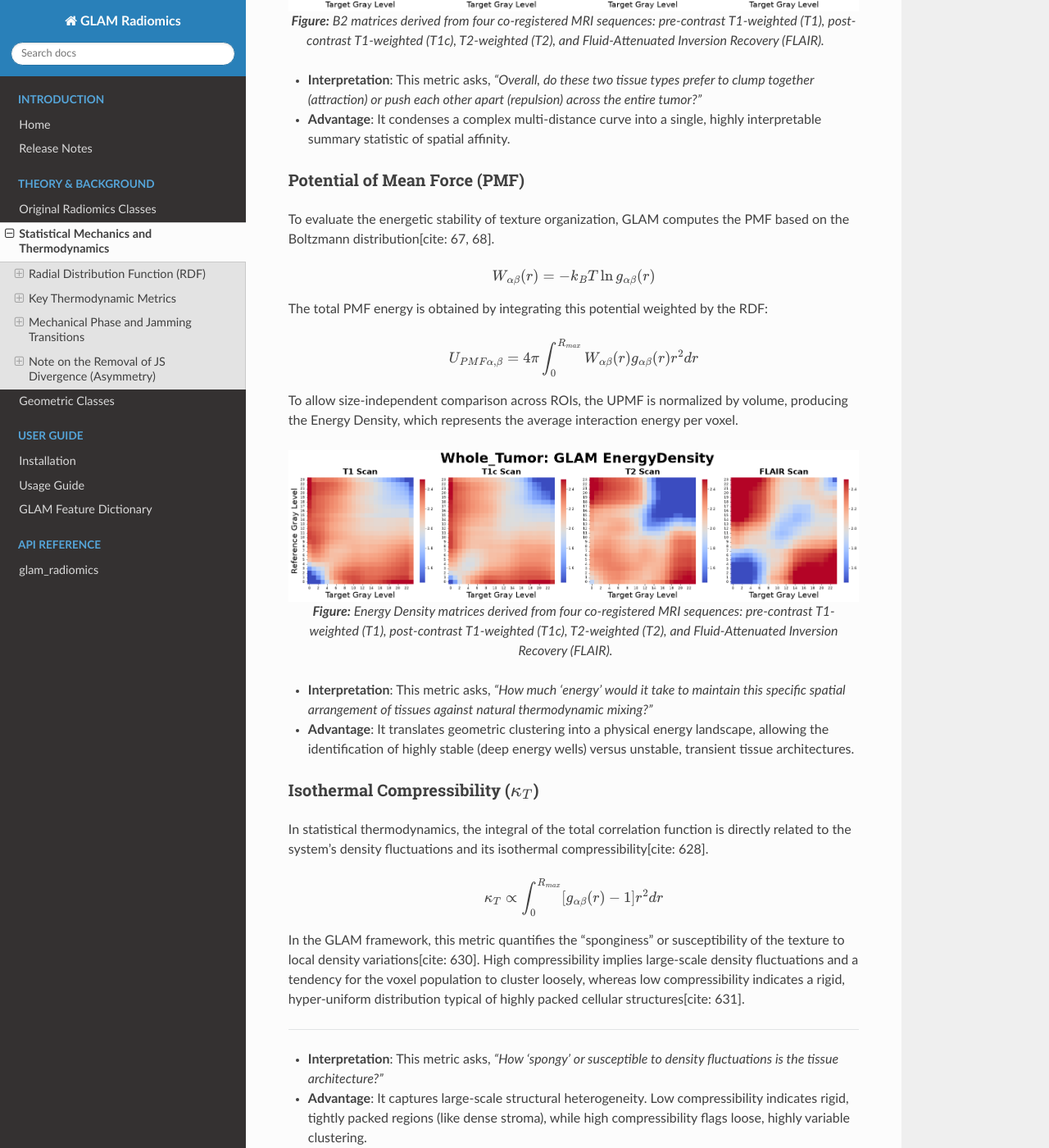
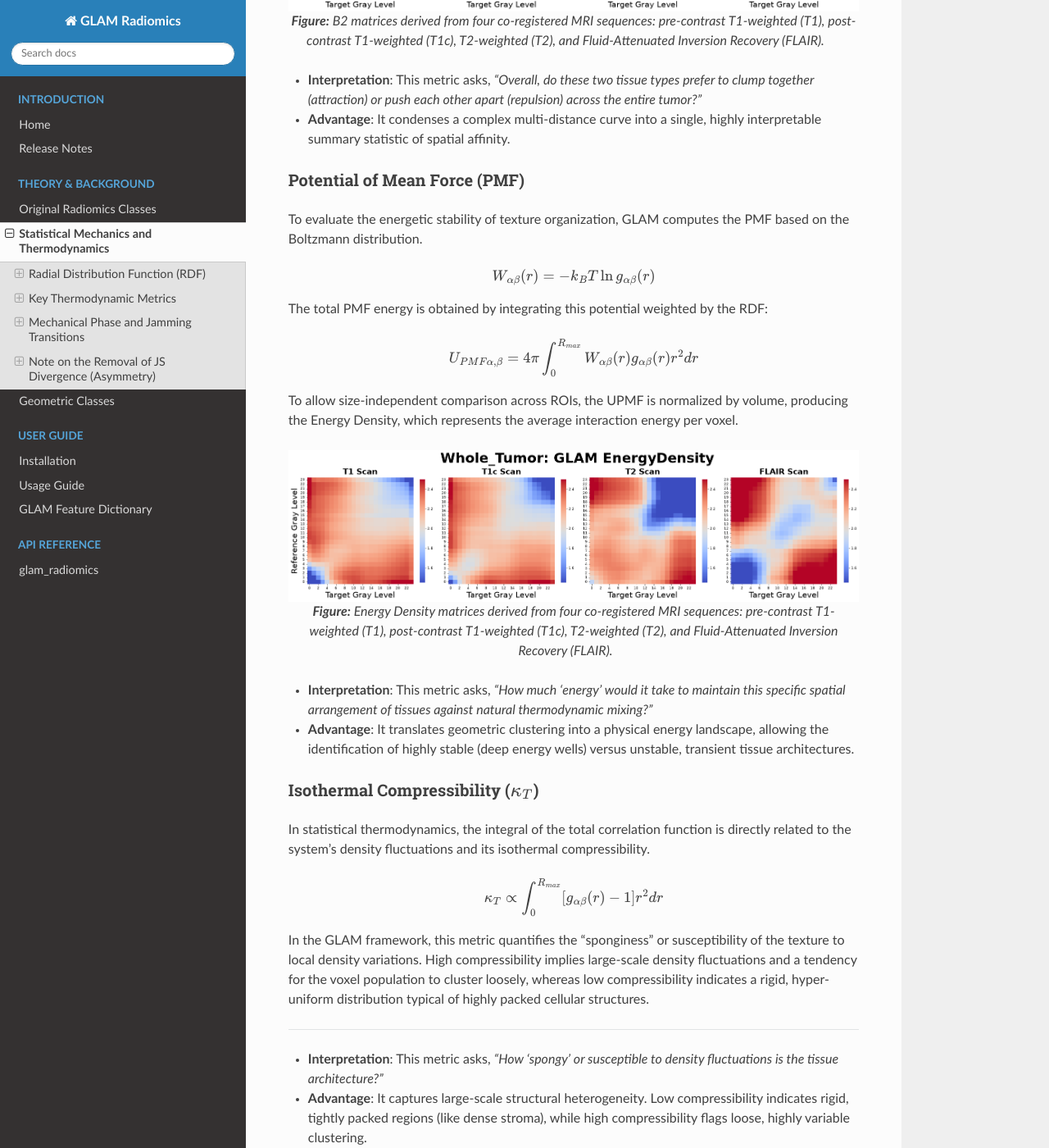
Before and after one commit to yurivelichko/glam-radiomics, a Sphinx documentation site: the page built from docs/source/theory/statistical_mechanics.rst, in a window 1280 px wide and 1400 px high, scrolled down 2383 px. Shown: the whole window at 82% size. Built offline with Sphinx 7.4.7 and the Read the Docs theme 3.1.0, drawn with Linux system fonts in a browser that asks for light colours; some of the changed text lies outside the part shown.

Commit message:
Documentation update

```diff
--- a/docs/source/theory/statistical_mechanics.rst
+++ b/docs/source/theory/statistical_mechanics.rst
@@ -5,11 +5,11 @@ The foundation of the GLAM framework is the adaptation of rigorous formalism fro
 
 Radial Distribution Function (RDF)
 ----------------------------------
-The core descriptor is the pair radial distribution function, :math:`g_{\alpha\beta}(r)`, which measures the spatial correlation between voxels [40]. It quantifies the relative likelihood of finding a voxel with gray level :math:`\beta` at a distance :math:`r` from a reference voxel with gray level :math:`\alpha` [41].
+The core descriptor is the pair radial distribution function, :math:`g_{\alpha\beta}(r)`, which measures the spatial correlation between voxels. It quantifies the relative likelihood of finding a voxel with gray level :math:`\beta` at a distance :math:`r` from a reference voxel with gray level :math:`\alpha`.
 
-* **Positive Correlation (Attraction)**: :math:`g_{\alpha\beta}(r) > 1` [42].
-* **Negative Correlation (Repulsion)**: :math:`g_{\alpha\beta}(r) < 1` [42].
-* **Randomness**: :math:`g_{\alpha\beta}(r) = 1` [42].
+* **Positive Correlation (Attraction)**: :math:`g_{\alpha\beta}(r) > 1`.
+* **Negative Correlation (Repulsion)**: :math:`g_{\alpha\beta}(r) < 1`.
+* **Randomness**: :math:`g_{\alpha\beta}(r) = 1`.
 
 .. figure:: /_static/GLAM_RDF.png
    :width: 700px
@@ -52,14 +52,14 @@ Key Thermodynamic Metrics
 
 Second Virial Coefficient (:math:`B_2`)
 ~~~~~~~~~~~~~~~~~~~~~~~~~~~~~~~~~~~~~~~
-The second virial coefficient distills the complex, distance-dependent information of the entire RDF curve into a single value representing net affinity[cite: 66].
+The second virial coefficient distills the complex, distance-dependent information of the entire RDF curve into a single value representing net affinity.
 
 .. math::
 
    B_{2\alpha, \beta} = -2\pi \int_{0}^{R_{max}} [g_{structured}(r) - g_{randomized}(r)] r^2 dr
 
-* **Negative value**: Indicates net attraction or affinity between gray levels[cite: 66].
-* **Positive value**: Suggests net repulsion[cite: 66].
+* **Negative value**: Indicates net attraction or affinity between gray levels.
+* **Positive value**: Suggests net repulsion.
 
 .. figure:: /_static/GLAM_B2_Symlog.png
    :width: 700px
@@ -73,7 +73,7 @@ The second virial coefficient distills the complex, distance-dependent informati
 
 Potential of Mean Force (PMF)
 ~~~~~~~~~~~~~~~~~~~~~~~~~~~~~
-To evaluate the energetic stability of texture organization, GLAM computes the PMF based on the Boltzmann distribution[cite: 67, 68].
+To evaluate the energetic stability of texture organization, GLAM computes the PMF based on the Boltzmann distribution.
 
 .. math::
 
@@ -99,13 +99,13 @@ To allow size-independent comparison across ROIs, the UPMF is normalized by volu
 
 Isothermal Compressibility (:math:`\kappa_T`)
 ~~~~~~~~~~~~~~~~~~~~~~~~~~~~~~~~~~~~~~~~~~~~~
-In statistical thermodynamics, the integral of the total correlation function is directly related to the system's density fluctuations and its isothermal compressibility[cite: 628].
+In statistical thermodynamics, the integral of the total correlation function is directly related to the system's density fluctuations and its isothermal compressibility.
 
 .. math::
 
    \kappa_T \propto \int_{0}^{R_{max}} [g_{\alpha\beta}(r) - 1] r^2 dr
 
-In the GLAM framework, this metric quantifies the "sponginess" or susceptibility of the texture to local density variations[cite: 630]. High compressibility implies large-scale density fluctuations and a tendency for the voxel population to cluster loosely, whereas low compressibility indicates a rigid, hyper-uniform distribution typical of highly packed cellular structures[cite: 631].
+In the GLAM framework, this metric quantifies the "sponginess" or susceptibility of the texture to local density variations. High compressibility implies large-scale density fluctuations and a tendency for the voxel population to cluster loosely, whereas low compressibility indicates a rigid, hyper-uniform distribution typical of highly packed cellular structures.
 
 ----
 
```
